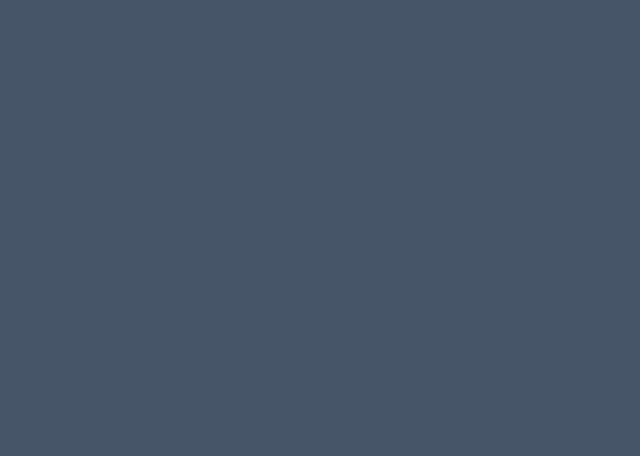
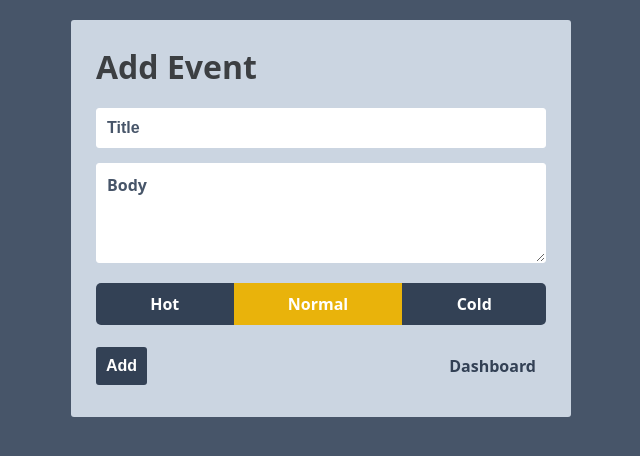
Before and after one commit to rahmansharifi/events, a React (Create React App) app: page /dashboard/events/new in a window 1280 px wide. Before the commit this address had no page. Shown: the top 456 px of the page, without its empty margins (319-959 px from the left). Built offline with nearby package versions, Linux system fonts and the light colour scheme.

Commit message:
Add event built up; time to develop event pages;

```diff
--- a/src/App.css
+++ b/src/App.css
@@ -40,7 +40,40 @@ html, body, #root {
 
 .form-container form label {
     color: #000000;
-    display: none;
+}
+
+.form-container form textarea {
+    resize: vertical;
+    font-family: system-ui, -apple-system, BlinkMacSystemFont, 'Segoe UI', Roboto, Oxygen, Ubuntu, Cantarell, 'Open Sans', 'Helvetica Neue', sans-serif;
+    color: #000000;
+    border: 1px solid #ffffff;
+    padding: 10px;
+    width: 100%;
+    min-height: 100px;
+    box-sizing: border-box;
+    outline: none;
+    font-size: medium;
+    border-radius: 3px;
+    margin-bottom: 15px;
+    font-weight: bold;
+}
+
+.form-container form textarea:focus {
+    color: #000000;
+    border: 1px solid #000000;
+    padding: 10px;
+    width: 100%;
+    box-sizing: border-box;
+    box-shadow: 0 0 3px 1px #475569;
+    outline: none;
+    font-size: medium;
+    border-radius: 3px;
+    margin-bottom: 15px;
+}
+
+.form-container form textarea::placeholder {
+    color: #475569;
+    font-size: medium;
 }
 
 .form-container form input {
@@ -88,6 +121,10 @@ html, body, #root {
     text-transform: lowercase;
 }
 
+.form-container form input[type='radio'] {
+    display: none;
+}
+
 .form-container form div {
     margin: 5px 0;
     display: flex;
@@ -115,7 +152,7 @@ html, body, #root {
     background: #000000;
     height: 6px;
     width: 6px;
-    margin: 3px;
+    margin: 3px !important;
     border-radius: 50%;
     animation: rainbow 1500ms infinite linear;
 }
@@ -234,17 +271,17 @@ html, body, #root {
 
 @media screen and (max-width:705px){
     .event-card {
-        flex-basis: 100%;
+        width: 100%;
     }
 }
-@media screen and (min-width:705px) and (max-width:900px){
+@media screen and (min-width:705px) and (max-width:953px){
     .event-card {
-        flex-basis: 40%;
+        width: calc(50% - 80px);
     }
 }
-@media screen and (min-width:900px){
+@media screen and (min-width:953px){
     .event-card {
-        flex-basis: 24%;
+        width: calc(33% - 77px);
     }
 }
 
@@ -255,6 +292,7 @@ html, body, #root {
     color: #ffffff;
     text-transform: capitalize;
     border-radius: 5px;
+    word-break: break-all;
 }
 
 .new {
@@ -304,21 +342,21 @@ html, body, #root {
 }
 
 .cold {
-    background: #2563eb;
+    background: #2563eb !important;
 }
 .cold span {
     background: #2f5bba;
 }
 
 .normal {
-    background: #e9b30b;
+    background: #e9b30b !important;
 }
 .normal span {
     background: #b3901f;
 }
 
 .hot {
-    background: #ef4444;
+    background: #ef4444 !important;
 }
 .hot span {
     background: #b5444a;
@@ -331,9 +369,58 @@ html, body, #root {
     color: #ffffff;
 }
 
-.cards .event-card p {
-    box-sizing: border-box;
-    margin: 20px 0;
+.cards .event-card .boundary {
+    height: 70px !important;
+    overflow: hidden;
+}
+
+.cards .event-card .boundary p {
+    margin: 10px 0;
     padding: 0;
     color: #ffffff;
+    width: 100% !important;
+    word-break: break-all;
+    position: relative;
+    line-height: 30px;
 }
+
+.priority-radio {
+    display: flex;
+    flex-direction: row;
+    justify-content: space-between;
+    margin-bottom: 15px !important;
+}
+
+.priority-radio label {
+    text-align: center;
+    flex: 1 1 auto;
+    display: block;
+    color: #ffffff !important;
+    background: #334155;
+    width: auto;
+    border: none;
+    padding: 10px;
+    overflow: hidden;
+}
+.priority-radio label:nth-child(2) {
+    text-align: center;
+    flex: 1 1 auto;
+    display: block;
+    color: #ffffff !important;
+    width: auto;
+    border: none;
+    padding: 10px;
+    border-top-left-radius: 5px !important;
+    border-bottom-left-radius: 5px !important;
+}
+.priority-radio label:last-child {
+    text-align: center;
+    flex: 1 1 auto;
+    display: block;
+    color: #ffffff !important;
+    width: auto;
+    border: none;
+    padding: 10px;
+    border-top-right-radius: 5px !important;
+    border-bottom-right-radius: 5px !important;
+}
--- a/src/App.js
+++ b/src/App.js
@@ -5,6 +5,7 @@ import "./App.css";
 import Signup from "./Signup";
 import Login from "./Login";
 import Dashboard from "./Dashboard";
+import New from "./New";
 
 function Redirect({to}) {
   const forward = useNavigate();
@@ -18,6 +19,7 @@ function App() {
     <Routes>
       <Route path='/signup' element={<Signup />} />
       <Route path='/login' element={<Login />} />
+      <Route path='/dashboard/events/new' element={<New />} />
       <Route path='/dashboard/events' element={<Dashboard />} />
       <Route path='/' element={<Redirect to='/login' />} />
     </Routes>
--- a/src/Dashboard.js
+++ b/src/Dashboard.js
@@ -77,7 +77,9 @@ const Dashboard = () => {
                                 return <div key={key} className={card}>
                                     <span>{item.priority}</span>
                                     <h3>{item.title}</h3>
-                                    <p>{item.body}</p>
+                                    <div className='boundary'>
+                                        <p>{item.body}</p>
+                                    </div>
                                 </div>
                             }
                             else
--- a/src/Login.js
+++ b/src/Login.js
@@ -1,4 +1,4 @@
-import React, { useState, useRef, /*useEffect*/ } from 'react';
+import React, { useState, useRef, useEffect } from 'react';
 import { useNavigate } from 'react-router-dom';
 import { Link } from 'react-router-dom';
 import axios from 'axios';
@@ -12,7 +12,7 @@ const Login = () => {
     const [email, setEmail] = useState('');
     const [password, setPassword] = useState('');
 
-    const [loader, setLoader] = useState(false);
+    const [loader, setLoader] = useState(cookies.get('auth')===undefined?false:true);
     const [error, setError] = useState('');
 
     const emailRef = useRef(null);
@@ -72,6 +72,25 @@ const Login = () => {
         }
     }
 
+    useEffect(()=>{
+        async function sessionCheck() {
+            const call = await axios.get('https://api.rahmansharifi.ir/me',{
+                headers:{
+                    'Authorization': 'Bearer '+cookies.get('auth')
+                }
+            })
+            if (call.data.http === 200) {
+                forward('/dashboard/events')
+            }
+            else
+            {
+                setLoader(false);
+            }
+        }
+        sessionCheck();
+        // eslint-disable-next-line
+    },[])
+
     return (
         <div className='form-container'>
             <form>
--- /dev/null
+++ b/src/New.js
@@ -0,0 +1,147 @@
+import React, { useState, useRef } from 'react';
+import { useNavigate } from 'react-router-dom';
+import { Link } from 'react-router-dom';
+import axios from 'axios';
+import Cookies from 'universal-cookie';
+
+const New = () => {
+
+    const forward = useNavigate();
+    const cookies = new Cookies();
+
+    const [title, setTitle] = useState('');
+    const [body, setBody] = useState('');
+    const [priority, setPriority] = useState('normal');
+
+    const [loader, setLoader] = useState(false);
+    const [error, setError] = useState('');
+
+    const titleRef = useRef();
+    const bodyRef = useRef();
+    // const priorityRef = useRef();
+
+    async function submit(event) {
+        event.preventDefault()
+        titleRef.current.style.border = '1px solid #ffffff';
+        bodyRef.current.style.border = '1px solid #ffffff';
+        // priorityRef.current.style.border = '1px solid #ffffff';
+        if (!title) {
+            setError('Title cant be empty')
+            titleRef.current.style.border = '1px solid #ff0000';
+            titleRef.current.style.boxShadow = 'none';
+            titleRef.current.focus();
+            return null;
+        }
+        else if (!body) {
+            setError('Body cant be empty')
+            bodyRef.current.style.border = '1px solid #ff0000';
+            bodyRef.current.style.boxShadow = 'none';
+            bodyRef.current.focus();
+            return null;
+        }
+        // else if (!priority) {
+        //     setError('Priority cant be empty')
+        //     priorityRef.current.style.border = '1px solid #ff0000';
+        //     priorityRef.current.style.boxShadow = 'none';
+        //     priorityRef.current.focus();
+        //     return null;
+        // }
+        setError('')
+        setLoader(true)
+        try {
+            const call = await axios.post('https://api.rahmansharifi.ir/events/',{
+                title: title,
+                body: body,
+                priority: priority,
+            },
+            {
+                headers:{
+                    'Authorization': 'Bearer '+cookies.get('auth')
+                }
+            })
+            if (call.data.http === 200) {
+                forward('/dashboard/events')
+            }
+            else
+            {
+                throw new Error(call.data.exception)
+            }
+        } catch(e) {
+            setLoader(false)
+            setError((''+e).split('\n')[0].replace('Error: ','').replace('<session>','Session'))
+        }
+    }
+
+    return (
+        <div className='form-container'>
+            <form>
+                <h1>Add Event</h1>
+                <input
+                    required
+                    ref={titleRef}
+                    name='events_todo_title'
+                    type='text'
+                    placeholder='Title'
+                    value={title}
+                    onChange={event=>setTitle(event.target.value)}
+                />
+                <textarea
+                    required
+                    ref={bodyRef}
+                    name='events_todo_body'
+                    type='text'
+                    placeholder='Body'
+                    value={body}
+                    onChange={event=>setBody(event.target.value)}
+                >{body}</textarea>
+                <div className='priority-radio'>
+                    <input
+                        type='radio'
+                        name='priority'
+                        id='priority-hot'
+                        checked={priority==='hot'}
+                        onChange={event=>event.target.checked && setPriority('hot')}
+                    />
+                    <label htmlFor='priority-hot' className={priority==='hot'?'hot':''}>Hot</label>
+                    <input
+                        type='radio'
+                        name='priority'
+                        id='priority-normal'
+                        checked={priority==='normal'}
+                        onChange={event=>event.target.checked && setPriority('normal')}
+                    />
+                    <label htmlFor='priority-normal' className={priority==='normal'?'normal':''}>Normal</label>
+                    <input
+                        type='radio'
+                        name='priority'
+                        id='priority-cold'
+                        checked={priority==='cold'}
+                        onChange={event=>event.target.checked && setPriority('cold')}
+                    />
+                    <label htmlFor='priority-cold' className={priority==='cold'?'cold':''}>Cold</label>
+                </div>
+                <div>
+                    <input type='submit' value='Add' onClick={submit} />
+                    {
+                        loader &&
+                            <div className='loader'>
+                                <div></div>
+                                <div></div>
+                                <div></div>
+                                <div></div>
+                                <div></div>
+                                <div></div>
+                            </div>
+                    }
+                    {
+                        error &&
+                            <div className='error'>{error}</div>
+                    }
+                    <Link to='/dashboard/events'>Dashboard</Link>
+                </div>
+            </form>
+        </div>
+    );
+};
+
+export default New;
--- a/src/Signup.js
+++ b/src/Signup.js
@@ -1,4 +1,4 @@
-import React, { useState, useRef, /*useEffect*/ } from 'react';
+import React, { useState, useRef, useEffect } from 'react';
 import { useNavigate } from 'react-router-dom';
 import { Link } from 'react-router-dom';
 import axios from 'axios';
@@ -13,7 +13,7 @@ const Signup = () => {
     const [email, setEmail] = useState('');
     const [password, setPassword] = useState('');
 
-    const [loader, setLoader] = useState(false);
+    const [loader, setLoader] = useState(true);
     const [error, setError] = useState('');
 
     const nameRef = useRef(null);
@@ -83,6 +83,25 @@ const Signup = () => {
         }
     }
 
+    useEffect(()=>{
+        async function sessionCheck() {
+            const call = await axios.get('https://api.rahmansharifi.ir/me',{
+                headers:{
+                    'Authorization': 'Bearer '+cookies.get('auth')
+                }
+            })
+            if (call.data.http === 200) {
+                forward('/dashboard/events')
+            }
+            else
+            {
+                setLoader(false);
+            }
+        }
+        sessionCheck();
+        // eslint-disable-next-line
+    },[])
+
     return (
         <div className='form-container'>
             <form>
```
